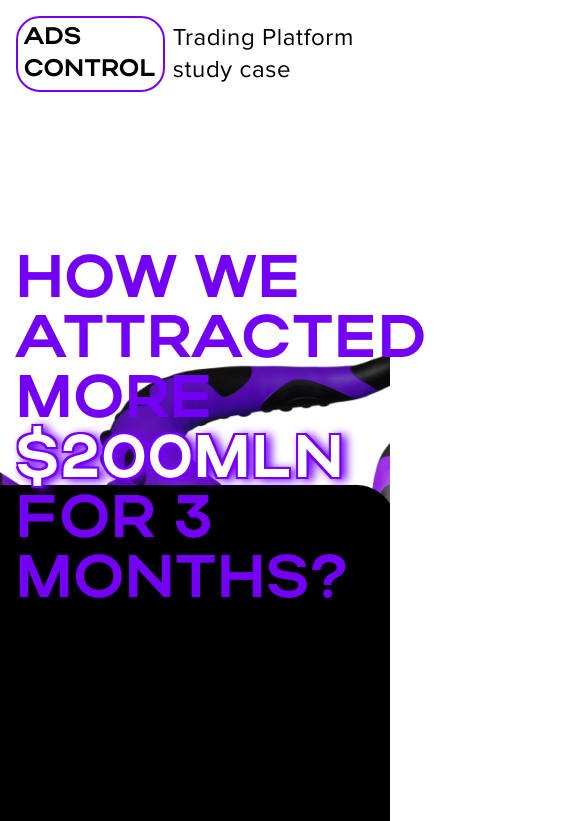
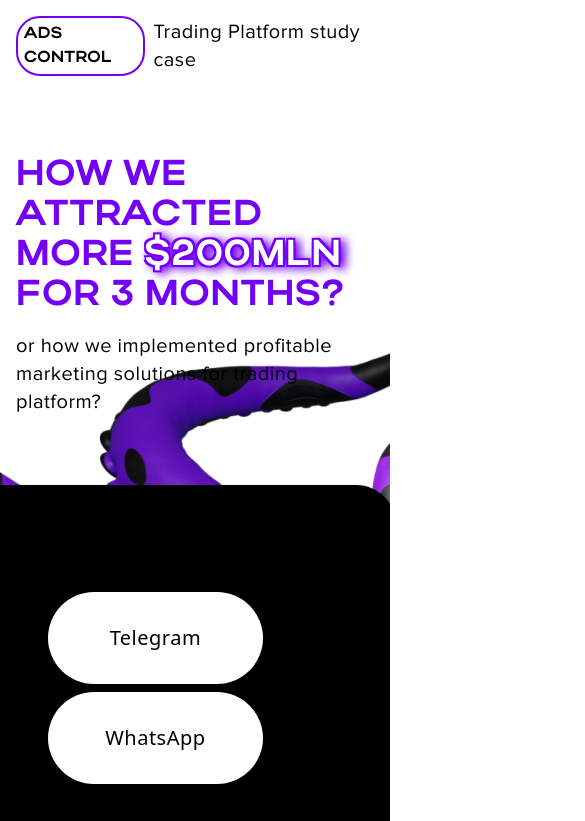
Before and after one commit to VGcod3/image-land, a React (Vite) app: page / in a window 390 px wide. Shown: the top 821 px of the page, 585 px wide, since content can reach past the window. Built offline with nearby package versions, Linux system fonts and the light colour scheme.

Commit message:
footer+ component

```diff
--- a/src/App.tsx
+++ b/src/App.tsx
@@ -9,6 +9,8 @@ import { Stats } from "./components/Stats";
 import { SpaceOctopus } from "./components/Space";
 import { RunningLine } from "./components/RunnigLine";
 import { Results } from "./components/Results";
+import { Profits } from "./components/Profits";
+import { Marketing } from "./components/Marketing";
 
 function App() {
   return (
@@ -28,6 +30,8 @@ function App() {
       <HowWeAchieve />
       <RunningLine />
       <SpaceOctopus />
+      <Profits />
+      <Marketing />
     </main>
   );
 }
--- a/src/components/Header.tsx
+++ b/src/components/Header.tsx
@@ -1,10 +1,12 @@
 export const Header = () => {
   return (
     <header className="flex p-4 gap-2 items-center text-black">
-      <h1 className="text-2xl uppercase py-1 px-1.5 border-2 font-actay border-primary rounded-3xl">
+      <h1 className="texl-lg lg:text-2xl uppercase py-1 px-1.5 border-2 font-actay border-primary rounded-3xl">
         Ads Control
       </h1>
-      <p className="font-proxima text-2xl">Trading Platform study case</p>
+      <p className="font-proxima text-xl lg:text-2xl">
+        Trading Platform study case
+      </p>
     </header>
   );
 };
--- a/src/components/Hero.tsx
+++ b/src/components/Hero.tsx
@@ -1,22 +1,22 @@
 export const Hero = () => {
   return (
-    <section className="flex flex-col gap-4 p-4 mt-32">
-      <h2 className="text-6xl text-primary font-actay uppercase max-w-5xl text-wrap">
+    <section className="flex flex-col gap-4 p-4 mt-12 lg:mt-32">
+      <h2 className="text-4xl lg:text-6xl text-primary font-actay uppercase max-w-5xl text-wrap">
         how we attracted more{" "}
         <span className="drop-shadow-[5px_2px_5px_#7300F4] drop-shadow-primary text-white outlined-text">
           $200mln
         </span>{" "}
         for 3 months?
       </h2>
-      <p className="text-black text-3xl font-proxima max-w-4xl">
+      <p className="text-black text-xl lg:text-3xl font-proxima max-w-4xl">
         or how we implemented profitable marketing solutions for trading
         platform?
       </p>
-      <div className="flex flex-row justify-between text-3xl mt-40 max-w-[60%] mx-8">
-        <div className="bg-white px-32 py-8 rounded-full text-black flex flex-row">
+      <div className="flex flex-col lg:flex-row justify-between text-xl lg:text-3xl mt-40 max-w-[60%] mx-8 gap-2">
+        <div className="bg-white px-12 lg:px-28 py-8 rounded-full text-center text-black">
           Telegram
         </div>
-        <div className="bg-white px-32 py-8 rounded-full text-black">
+        <div className="bg-white px-12 lg:px-28 py-8 rounded-full text-center text-black">
           WhatsApp
         </div>
       </div>
--- /dev/null
+++ b/src/components/Marketing.tsx
@@ -0,0 +1,25 @@
+export const Marketing = () => {
+  return (
+    <section className=" p-32 pb-0 bg-black text-white text-3xl lg:text-5xl flex flex-col gap-6 items-center">
+      <h1 className="font-actay">
+        Do you want your <span className="text-secondary">marketing</span> to be
+        more than just a pretty picture and actually drive{" "}
+        <span className="text-secondary">profit?</span>
+      </h1>
+      <div className="grid grid-cols-3 lg:grid-cols-6 gap-8 w-full">
+        <button className="w-full bg-secondary h-20 font-proxima uppercase text-black text-3xl col-span-full rounded-full">
+          Contact us
+        </button>
+        <button className="w-full bg-white h-20 font-proxima text-black text-3xl col-span-3 rounded-full">
+          Telegram
+        </button>
+        <button className="w-full bg-white h-20 font-proxima uppercase text-black text-3xl col-span-3 rounded-full">
+          WhatsApp
+        </button>
+      </div>
+      <p className="font-actay text-2xl self-start mt-16 mb-4">
+        2024 All rights are reserved by ADS CONTROL
+      </p>
+    </section>
+  );
+};
--- /dev/null
+++ b/src/components/Profits.tsx
@@ -0,0 +1,30 @@
+import profits1 from "../assets/profits1.png";
+import profits2 from "../assets/profits2.png";
+
+export const Profits = () => {
+  return (
+    <section className="min-h-screen p-24 bg-black text-white text-3xl lg:text-5xl flex flex-col items-center">
+      <div className="grid grid-col my-12">
+        <h1 className="font-actay">
+          ADS CONTROL on controlling your{" "}
+          <span className="text-secondary">profits.</span>
+        </h1>
+        <h2 className="font-proxima text-end text-sm md:text-3xl">
+          Well, how? Let's keep it a secret for now)
+        </h2>
+      </div>
+      <div className="relative grid grid-col justify-center h-full">
+        <img
+          src={profits2}
+          alt="profits"
+          className="w-full max-w-md lg:max-w-xl mr-0 lg:mr-64"
+        />
+        <img
+          src={profits1}
+          alt="profits"
+          className="w-full max-w-md lg:max-w-2xl lg:absolute lg:right-16 top-24"
+        />
+      </div>
+    </section>
+  );
+};
```
Also changed, not shown: src/assets/profits1.png (added), src/assets/profits2.png (added).
